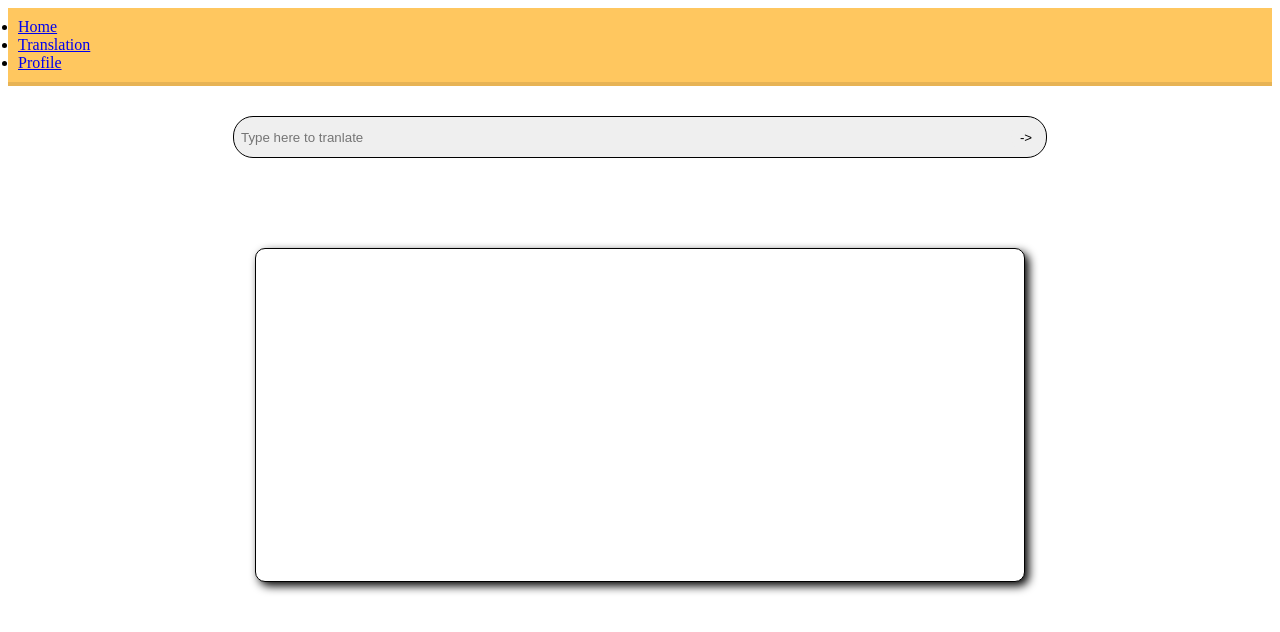
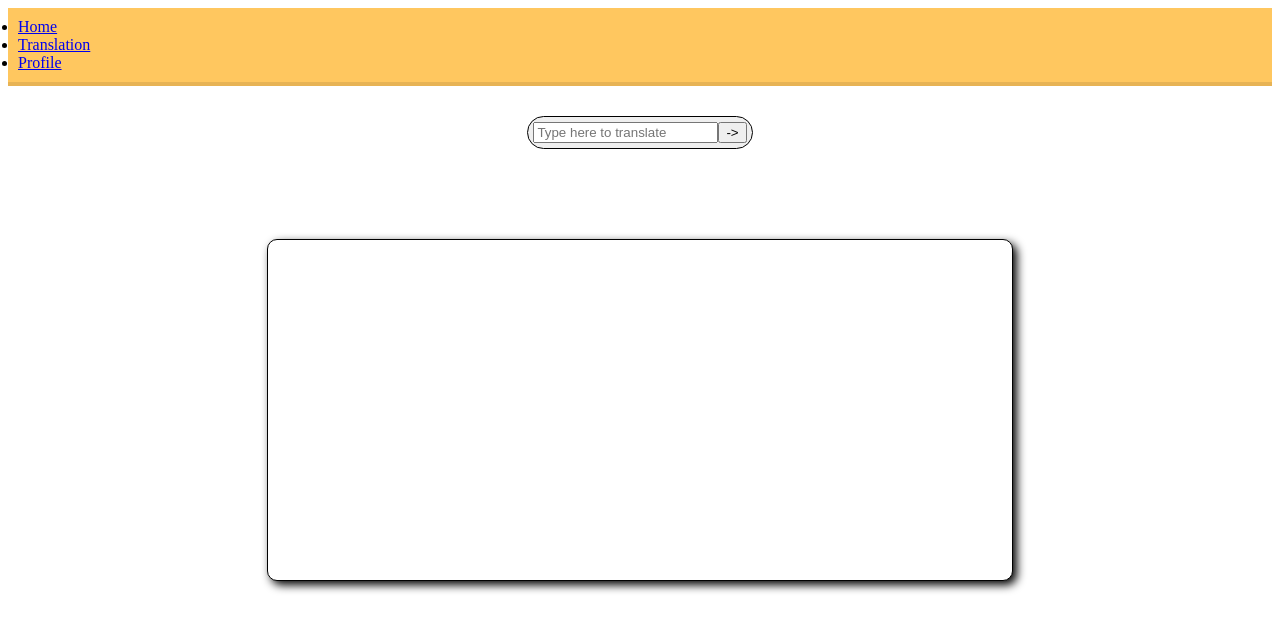
Before and after one commit to Tooppa/sign-language-translator, a React (Create React App) app: page /translation in a window 1280 px wide. Shown: the top 632 px of the page. Built offline with nearby package versions, Linux system fonts and the light colour scheme; the HTML template or start-up script is replaced by a standard one; a web font is replaced by a local one.

Commit message:
FEAT: Signs are now shown in the translation page

```diff
--- a/src/styles/LoginPage.css
+++ b/src/styles/LoginPage.css
@@ -11,18 +11,6 @@
 form{
     display: flex;
     justify-content: center;
-}
-input{
-    border: none;
-    width: 60vw;
-    height: 20px;
-    background-color: #EFEFEF;
-}
-button{
-    border-radius: 20px;
-    border: none;
-    width: 30px;
-    height: 30px;
 }
 .inputField{
     padding: 5px;
--- a/src/styles/TranslationPage.css
+++ b/src/styles/TranslationPage.css
@@ -2,7 +2,7 @@
     padding: 5px;
     margin: 30px;
     border: 1px solid black;
-    border-radius: 20px;
+    border-radius: 60px;
     background-color: #EFEFEF;
 }
 .textArea{
@@ -11,6 +11,14 @@
     padding: 60px;
 }
 .text{
-    width: 60vw;
+    width: 55vw;
     height: 300px;
+    margin: 20px;
+    display: flex;
+    flex-direction: row;
+    flex-wrap: wrap;
 }
+.signs{
+    height: 80px;
+    object-fit: contain;
+}
--- a/src/styles/index.css
+++ b/src/styles/index.css
@@ -3,6 +3,35 @@ body {
   font-family: 'Sanchez', serif;
   -webkit-font-smoothing: antialiased;
   -moz-osx-font-smoothing: grayscale;
+}
+
+
+.line{
+  background-color : #845EC2;
+  width: 100%;
+  height: 20px;
+  border-bottom-left-radius: 10px;
+  border-bottom-right-radius: 10px;
+  border-bottom: 1px solid black;
+}
+
+input{
+  border: none;
+  width: 50vw;
+  height: 50px;
+  border-radius: 50px;
+  background-color: #EFEFEF;
+  font-size:larger;
+  text-align: center;
+  margin: 3px
+}
+
+button{
+  border-radius: 50px;
+  border: none;
+  width: 50px;
+  height: 50px;
+  margin: 3px;
 }
 
 
--- a/src/views/LoginPage.jsx
+++ b/src/views/LoginPage.jsx
@@ -2,7 +2,7 @@ import '../styles/LoginPage.css';
 export default function HomePage() {
   return <div className="color-bg-yellow">
     <div className="horizontal">
-      <img src="./assets/Logo-Hello.png" alt="Hello" />
+      <img className='logo' src="./assets/Logo-Hello.png" alt="Hello" />
       <div className='vertical'>
         <h1>Lost in translation</h1>
         <h2>Get started</h2>
--- a/src/views/TranslationPage.jsx
+++ b/src/views/TranslationPage.jsx
@@ -1,19 +1,41 @@
 import '../styles/TranslationPage.css';
+import React, { useState } from 'react';
+import { translateToSignLanguage } from '../services/translationEngine.js'
+
 export default function TranslationPage() {
+  const [text, setText] = useState('');
+  const [translations, setTranslations] = useState([]);
+
+  const Signs = () => {
+    return translations.map((t, index) => {
+      return <div key={t+index}>
+        <img className="signs" src={t} alt="" />
+      </div>
+    });
+  }
+  const handleSubmit = async (evt) => {
+    evt.preventDefault();
+    setTranslations(await translateToSignLanguage(text));
+  }
   return <>
     <div className="color-bg-yellow">
-      <form action="">
+      <form onSubmit={handleSubmit}>
         <div className='translateField'>
-          <input type="text" placeholder='Type here to tranlate' />
+          <input
+            type="text"
+            placeholder='Type here to translate'
+            value={text}
+            onChange={e => setText(e.target.value)}
+          />
           <button className='color-bg-purple' type='submit'>-{'>'}</button>
         </div>
       </form>
     </div>
     <div className='textArea'>
       <div className='formBg'>
-        <p className='text'>
-
-        </p>
+        <div className='text'>
+          <Signs />
+        </div>
         <div className='line' />
       </div>
     </div>
```
